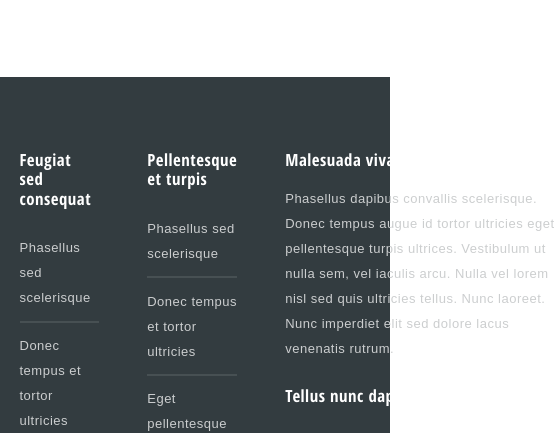
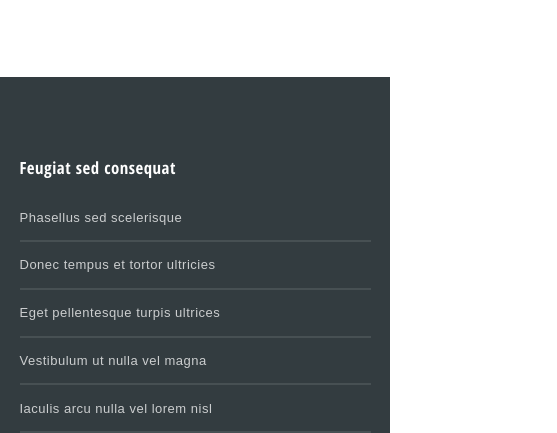
Before and after one commit to LucasLombardo/psd-to-react, a Gatsby site: page /latitude in a window 390 px wide. Shown: the part 5814-6247 px from the top of the page, 557 px wide, since content can reach past the window. Built offline with nearby package versions, Linux system fonts and the light colour scheme; Gatsby itself is replaced by a stand-in of ours.

Commit message:
adds footer media queries

```diff
--- a/src/components/latitude/Footer/Footer.scss
+++ b/src/components/latitude/Footer/Footer.scss
@@ -4,6 +4,7 @@
   padding: 3em 0 4em 0;
   .Container {
     display: flex;
+    flex-wrap: wrap;
     & > div {
       flex: 1;
     }
@@ -66,6 +67,29 @@
         flex: 1;
       }
     }
+    @media only screen and (max-width: 1024px) {
+      & > div {
+        flex: 0 0 100%;
+      }
+      .NavList {
+        margin: 1em;
+      }
+    }
+    @media only screen and (max-width: 650px) {
+      & > div:first-of-type {
+        flex-wrap: wrap;
+        .NavList {
+          flex: 0 0 100%;
+          margin: 0.5em 0;
+          flex-wrap: wrap;
+        }
+      }
+    }
+    @media only screen and (max-width: 500px) {
+      address {
+        display: block;
+      }
+    }
   }
   .copyright {
     text-align: center;
```
